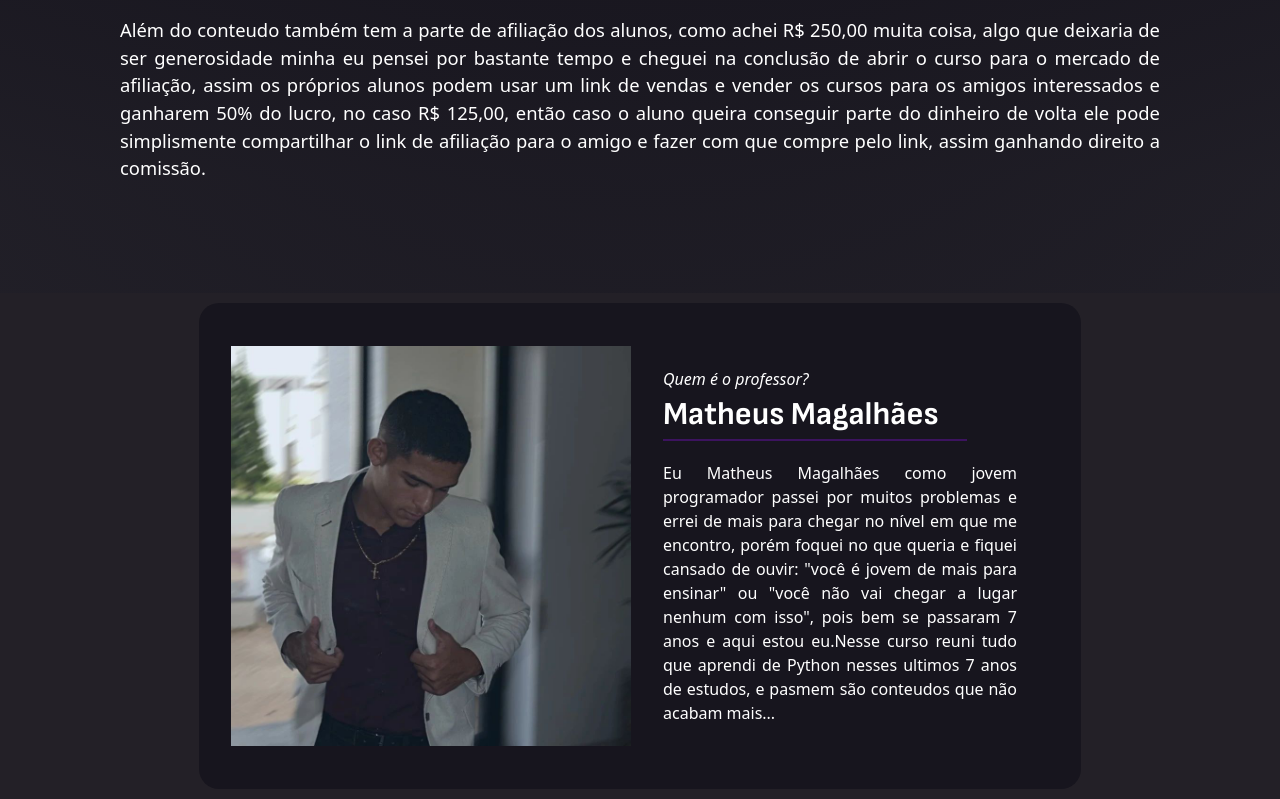
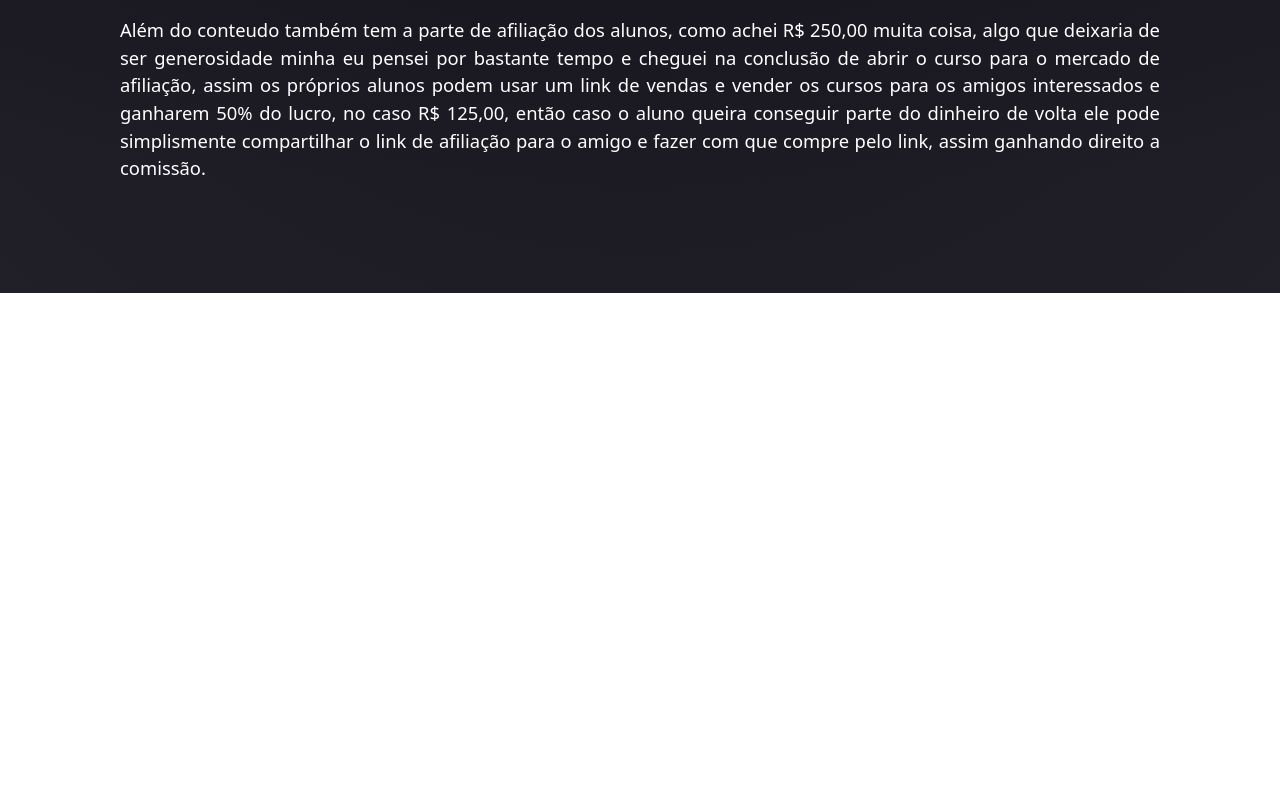
Before and after one commit to matheusmms031/pacotao, a React (Vite) app: page / in a window 1280 px wide. Shown: the part 3690-4489 px from the top of the page. After the commit the page ends 3983 px from the top, so only its background shows below. Built offline with nearby package versions, Linux system fonts and the light colour scheme.

Commit message:
Atualização visualizar

```diff
--- a/src/routes/Home.jsx
+++ b/src/routes/Home.jsx
@@ -112,8 +112,8 @@ export function Home(){
                         </p>
                     </div>
                 </section>
-                <section id='intro6'>
-                    <div id="perfilbox">
+                {/* <section id='intro6'>
+                     <div id="perfilbox">
                         <img src={Pessoa} id='perfilbox-image'/>
                         <div id="perfilbox-content">
                             <div id='perfilbox-titles'>
@@ -124,7 +124,7 @@ export function Home(){
                         cansado de ouvir: "você é jovem de mais para ensinar" ou "você não vai chegar a lugar nenhum com isso", pois bem se passaram 7 anos e aqui estou eu.Nesse curso reuni tudo que aprendi de Python nesses ultimos 7 anos de estudos, e pasmem são conteudos que não acabam mais...</span>
                         </div>
                     </div>
-                </section>
+                </section> */}
             </div>
         </div>
     )
```
